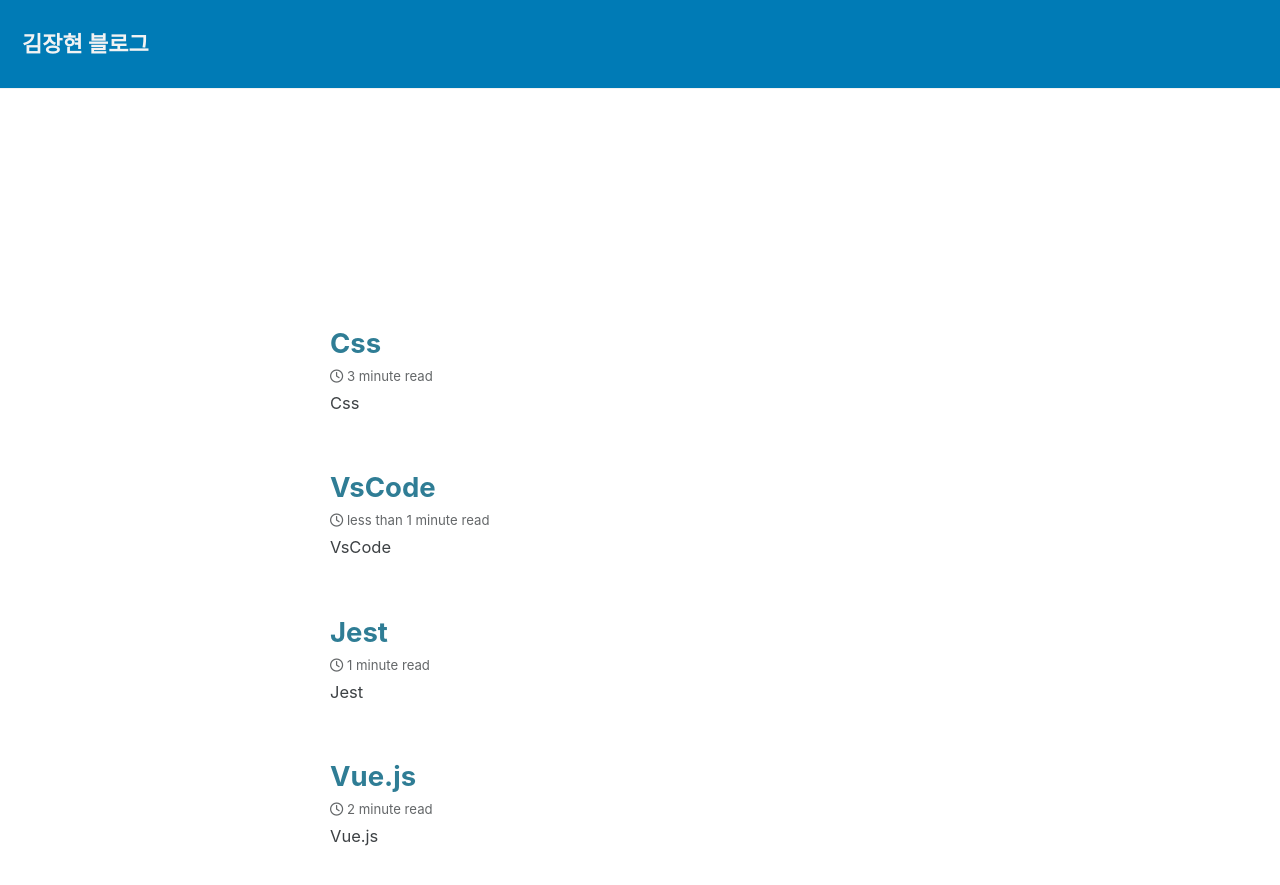
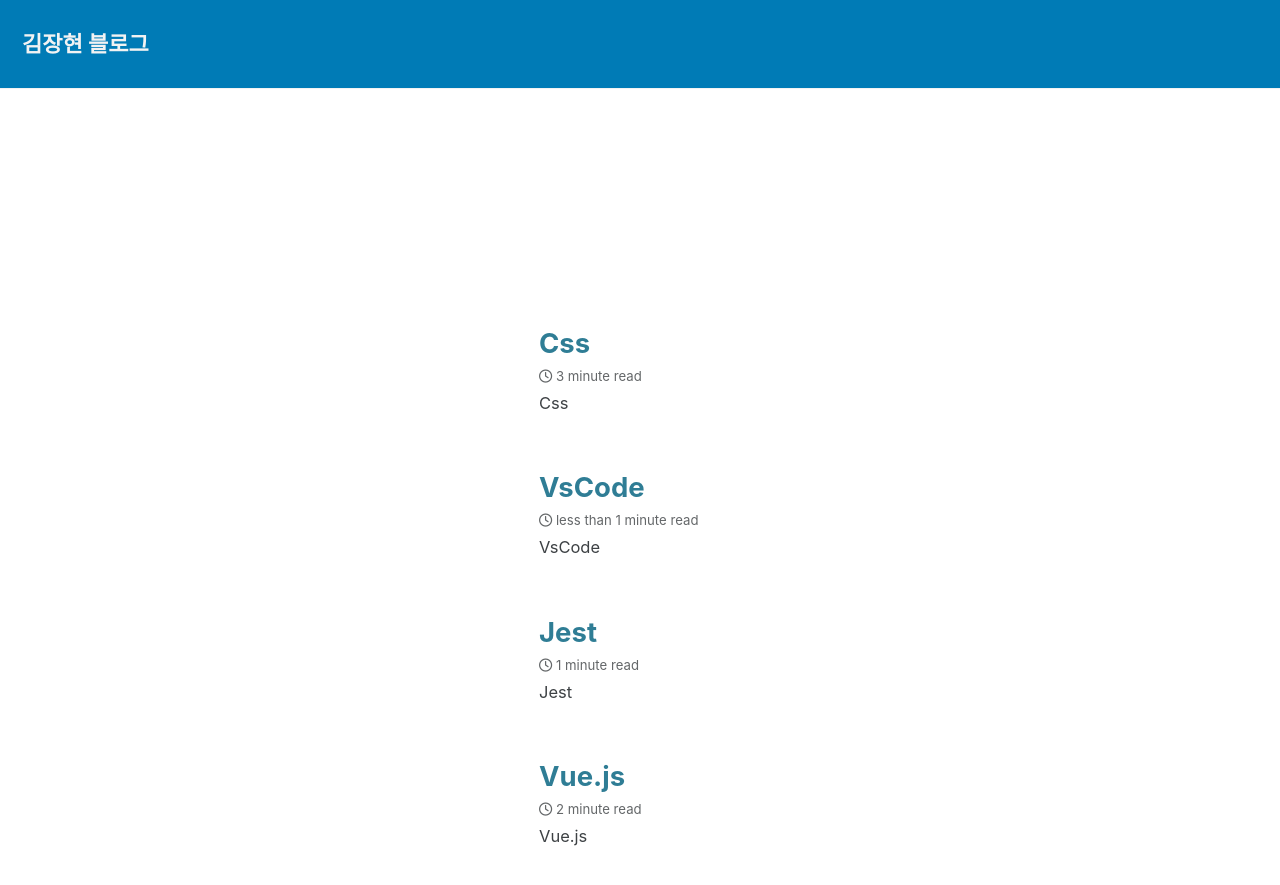
Before and after one commit to JANGHYUNn/blog, a Jekyll site: the page built from index.html, in a window 1280 px wide and 900 px high. Shown: the top 885 px of the window. Built offline with Jekyll 4.4.1, drawn with Linux system fonts in a browser that asks for light colours; cached includes are drawn as plain includes; nearby versions of some CDN libraries; the list of posts is cut into pages by our own code.

Commit message:
css post

```diff
--- a/_sass/minimal-mistakes/_page.scss
+++ b/_sass/minimal-mistakes/_page.scss
@@ -34,8 +34,8 @@ body {
   max-width: 100%;
   min-width: 425px;
   margin-top: 160px;
-  // margin-left: auto;
-  // margin-right: auto;
+  margin-left: auto;
+  margin-right: auto;
   padding: 0 8px;
   height: 100%;
 }
```
